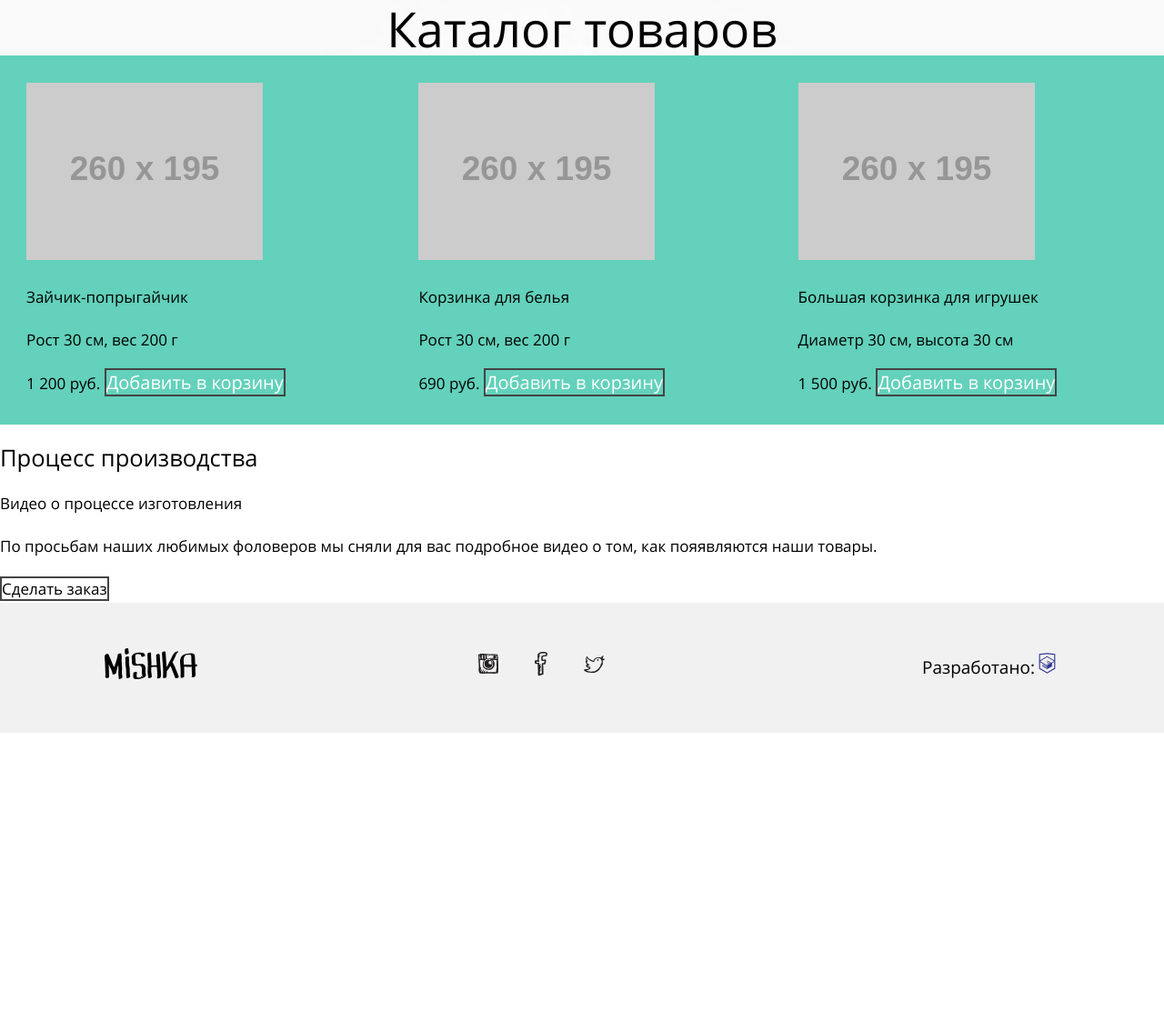
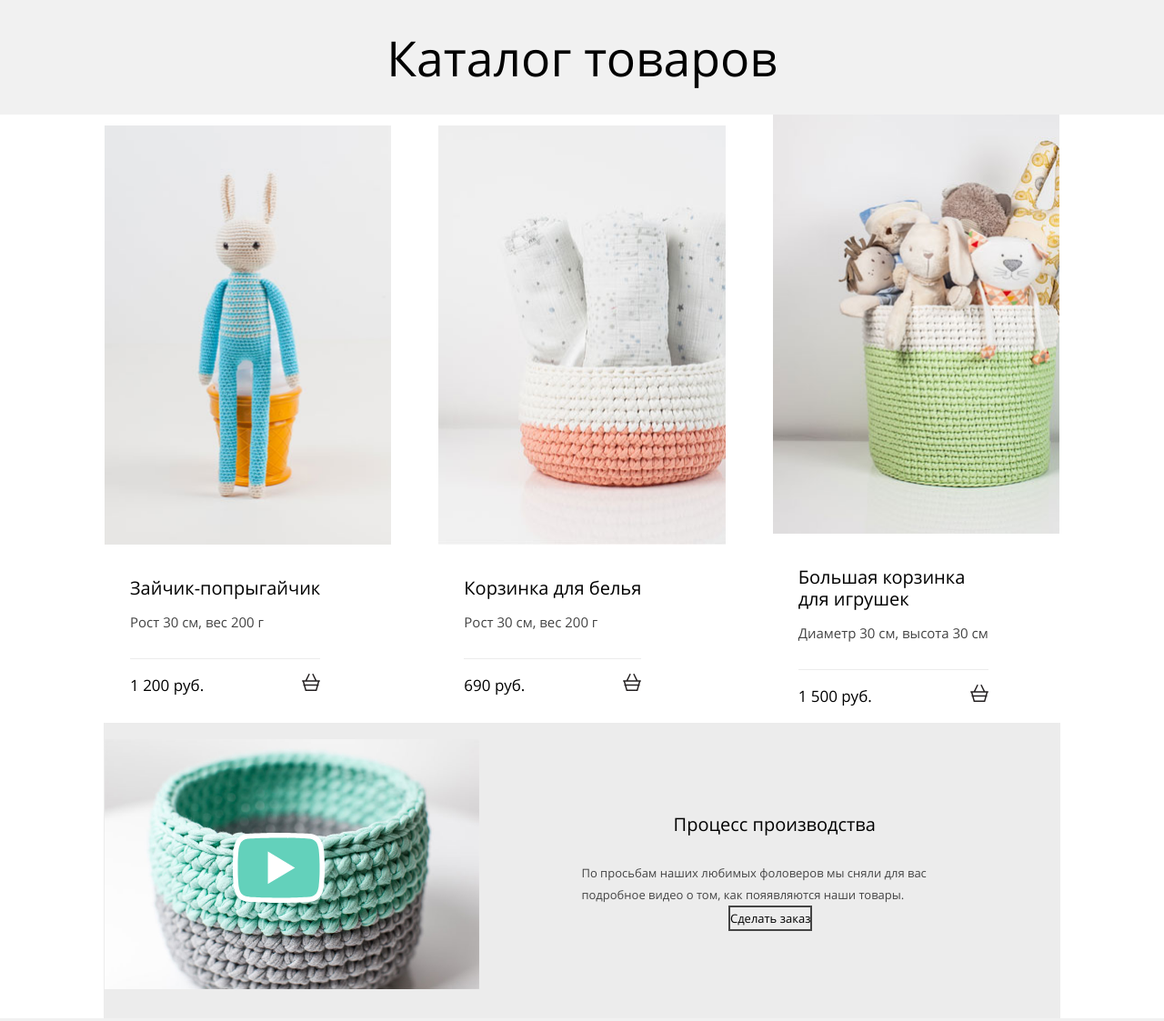
Before and after one commit to Alex-Lobyshev/900081-mishka-16, a website: page source/catalog.html in a window 1280 px wide. Shown: the part 209-1332 px from the top of the page at 91% size. Before the commit the page ends 1017 px from the top, so only its background shows below. Drawn offline with nearby package versions, Linux system fonts and the light colour scheme; files that its build step writes are made by us from their sources; placeholder pictures from the web are drawn by us.

Commit message:
Finishe adaptive catalog

```diff
--- a/source/catalog.html
+++ b/source/catalog.html
@@ -65,44 +65,106 @@
           </p>
         </div>
         <div class="content-block">
-          <h1 class="main-header__title">Каталог товаров</h1>
+          <h1 class="main-header__title main-header__title--catalog">Каталог товаров</h1>
         </div>
       </div>
     </section>
-    <div class="catalog-wrapper">
-      <ul class="catalog-list">
-        <li class="catalog-list__item catalog-item">
-          <img src="http://placehold.it/260x195" alt="Товар1" class="catalog-item__image">
-          <p class="catalog-item__title">Зайчик-попрыгайчик</p>
-          <p class="catalog-item__describe">Рост 30 см, вес 200 г</p>
-          <b class="catalog-item__price">1 200 руб.</b>
-          <a class="button" href="cart.html">Добавить в корзину</a>
+    <div class="product-catalog">
+      <div class="product-catalog__wrapper">
+        <ul class="product-catalog-list">
+          <li class="product-catalog-list__item product-item">
+            <img src="img/photo-hare-mobile@1x.jpg" width="260" height="195" alt="Товар1"
+              class="product-item__image product-item__image--mobile">
+            <img src="img/photo-hare-tablet@1x.jpg" width="334" height="334" alt="Товар1"
+              class="product-item__image product-item__image--tablet">
+            <img src="img/photo-hare-desktop@1x.jpg" width="316" height="462" alt="Товар1"
+              class="product-item__image product-item__image--desktop">
+            <div class="product-item__inner">
+              <div class="product-item__about">
+                <p class="product-item__title">Зайчик-попрыгайчик</p>
+                <p class="product-item__describe">Рост 30 см, вес 200 г</p>
+              </div>
+              <div class="product-item__buy">
+                <p class="product-item__price">1 200 руб.</p>
+                <a class="" href="cart.html">
+                  <img src="img/icon-cart.svg" width="20" height="18px" alt="Добавить в корзину">
+                  <span class="visually-hidden">Добавить в корзину</span>
+                </a>
+              </div>
+            </div>
           </li>
-        <li class="catalog-list__item catalog-item">
-          <img src="http://placehold.it/260x195" alt="Товар2" class="catalog-item__image">
-          <p class="catalog-item__title">Корзинка для белья</p>
-          <p class="catalog-item__describe">Рост 30 см, вес 200 г</p>
-          <b class="catalog-item__price">690 руб.</b>
-          <a class="button" href="cart.html">Добавить в корзину</a>
+          <li class="product-catalog-list__item product-item">
+            <img src="img/photo-bowl-mobile@1x.jpg" width="260" height="195" alt="Товар2"
+              class="product-item__image product-item__image--mobile">
+            <img src="img/photo-bowl-tablet@1x.jpg" width="334" height="334" alt="Товар2"
+              class="product-item__image product-item__image--tablet">
+            <img src="img/photo-bowl-desktop@1x.jpg" width="316" height="462" alt="Товар2"
+              class="product-item__image product-item__image--desktop">
+            <div class="product-item__inner">
+              <div class="product-item__about">
+                <p class="product-item__title">Корзинка для белья</p>
+                <p class="product-item__describe">Рост 30 см, вес 200 г</p>
+              </div>
+              <div class="product-item__buy">
+                <p class="product-item__price">690 руб.</p>
+                <a class="" href="cart.html">
+                  <img src="img/icon-cart.svg" width="20" height="18px" alt="Добавить в корзину">
+                  <span class="visually-hidden">Добавить в корзину</span>
+                </a>
+              </div>
+            </div>
+
           </li>
-        <li class="catalog-list__item catalog-item">
-          <img src="http://placehold.it/260x195" alt="Товар3" class="catalog-item__image">
-          <p class="catalog-item__title">Большая корзинка для игрушек</p>
-          <p class="catalog-item__describe">Диаметр 30 см, высота 30 см</p>
-          <b class="catalog-item__price">1 500 руб.</b>
-          <a class="button" href="cart.html">Добавить в корзину</a>
+          <li class="product-catalog-list__item product-item">
+            <img src="img/photo-toys-mobile@1x.jpg" width="260" height="195" alt="Товар3"
+              class="product-item__image product-item__image--mobile">
+            <img src="img/photo-toys-tablet@1x.jpg" width="334" height="334" alt="Товар3"
+              class="product-item__image product-item__image--tablet">
+            <img src="img/photo-toys-desktop@1x.jpg" width="316" height="462" alt="Товар3"
+              class="product-item__image product-item__image--desktop">
+            <div class="product-item__inner">
+              <div class="product-item__about">
+                <p class="product-item__title">Большая корзинка <br>для игрушек</p>
+                <p class="product-item__describe">Диаметр 30 см, высота 30 см</p>
+              </div>
+              <div class="product-item__buy">
+                <p class="product-item__price">1 500 руб.</p>
+                <a class="" href="cart.html">
+                  <img src="img/icon-cart.svg" width="20" height="18px" alt="Добавить в корзину">
+                  <span class="visually-hidden">Добавить в корзину</span>
+                </a>
+              </div>
+            </div>
           </li>
         </ul>
       </div>
+    </div>
     <div class="process">
+      <div class="process__wrapper">
+        <p class="process__video process__video--tablet">
+          <img src="img/video-tablet@1x.jpg" width="668" height="455" alt="Видео процесса производства">
+          <img class="process__video--play" src="img/icon-play.svg" width="101" height="77"
+            alt="Запуск воспороизведения">
+        </p>
+        <p class="process__video process__video--desktop">
+            <img src="img/video-desktop@1x.jpg" width="682" height="455" alt="Видео процесса производства">
+            <img class="process__video--play" src="img/icon-play.svg" width="101" height="77"
+              alt="Запуск воспороизведения">
+          </p>
+        <div class="process__text">
           <h2 class="process__title process-title--icon">Процесс производства</h2>
-      <p class="process__video">
-        Видео о процессе изготовления
+          <p class="process__video process__video--mobile">
+            <img src="img/video-mobile@1x.jpg" width="260" height="150" alt="Видео процесса производства">
+            <img class="process__video--play" src="img/icon-play.svg" width="101" height="77"
+              alt="Запуск воспороизведения">
           </p>
           <p class="process__describe">По просьбам наших любимых фоловеров мы сняли для вас подробное видео о том, как
             пояявляются наши товары.
+            <a href="form.html" class="button process-button">Сделать заказ</a>
           </p>
-      <a href="form.html" class="button process-button">Сделать заказ</a>
+
+        </div>
+      </div>
     </div>
   </main>
   <footer class="page-footer">
--- a/source/less/blocks/catalog-list.less
+++ b/source/less/blocks/catalog-list.less
@@ -16,6 +16,12 @@
     padding-bottom: 30px;
     padding-left: 29px;
 
+    @media (min-width: @tablet-width) {
+      padding-top: 35px;
+      padding-bottom: 22px;
+      padding-left: 36px;
+    }
+
     a {
       color: rgba(255, 255, 255, 1);
       font-size: 19px;
--- a/source/less/blocks/information-block.less
+++ b/source/less/blocks/information-block.less
@@ -5,5 +5,6 @@
     display: flex;
     justify-content: space-between;
     align-items: center;
+
   }
 }
--- a/source/less/blocks/main-header.less
+++ b/source/less/blocks/main-header.less
@@ -5,7 +5,16 @@
   margin: 0 auto;
 
   &--catalog {
+    background: none;
     background-color: @bg-lightgrey;
+    min-height: 177px;
+    display: flex;
+    justify-content: center;
+    align-items: center;
+
+    @media (min-width: @tablet-width) {
+      align-items: flex-start;
+    }
   }
 
   @media (min-width: @tablet-width) {
@@ -35,9 +44,23 @@
     font-size: 26.5px;
     font-weight: @font-regular;
 
+    &--index {
+      padding-top: 48px;
+      padding-bottom: 92px;
+    }
+
     @media (min-width: @tablet-width){
       font-size: 43px;
       line-height: 50px;
+
+      &--index {
+        padding-top: 87px;
+        padding-bottom: 326px;
+      }
+
+      &--catalog {
+        padding-top: 32px;
+      }
     }
 
     @media (min-width: @desktop-width) {
--- /dev/null
+++ b/source/less/blocks/process.less
@@ -0,0 +1,128 @@
+.process {
+  width: 320px;
+  margin: 0 auto;
+
+  .process__wrapper {
+    display: flex;
+    align-items: center;
+    flex-direction: column;
+    background-color: #ececec;
+    border: 1px solid #ececec;
+  }
+
+  @media (min-width: @tablet-width) {
+    width: auto;
+    margin: 0;
+
+    .process__wrapper {
+      display: flex;
+      justify-content: space-between;
+      width: 668px;
+      margin: 0 auto;
+      align-items: center;
+      height: 100%;
+    }
+  }
+
+  @media (min-width: @desktop-width) {
+    .process__wrapper {
+      width: 1050px;
+      flex-direction: row;
+    }
+  }
+
+  .process__title {
+    font-size: 17px;
+    line-height: 24px;
+    font-weight: @font-regular;
+
+    @media (min-width: @tablet-width) {
+      font-size: 20px;
+    }
+  }
+
+  .process__video {
+    position: relative;
+    margin-bottom: 22px;
+
+    &--tablet{
+      display: none;
+    }
+
+    &--desktop{
+      display: none;
+    }
+
+    &--play {
+      position: absolute;
+      left:50%;
+      margin-left: -65px;
+      top: 50%;
+      margin-top: -39px;
+    }
+
+    @media (min-width: @tablet-width) {
+      &--tablet{
+        display: block;
+      }
+
+      &--mobile {
+        display: none;
+      }
+
+      &--desktop {
+        display: none;
+      }
+    }
+
+    @media (min-width: @desktop-width) {
+      &--desktop{
+        display: block;
+      }
+
+      &--mobile {
+        display: none;
+      }
+
+      &--tablet {
+        display: none;
+      }
+    }
+  }
+
+  .process__describe {
+    font-size: 13px;
+    line-height: 24px;
+    color: #444444;
+    margin-left: 34px;
+    margin-right: 43px;
+    display: flex;
+    flex-direction: column;
+    align-items: center;
+
+    @media (min-width: @tablet-width) {
+      flex-grow: 1;
+
+      a {
+        width: 100%;
+      }
+    }
+
+    @media (min-width: @desktop-width) {
+      a {
+        width: auto;
+      }
+    }
+  }
+
+  .process__text {
+    display: flex;
+    flex-direction: column;
+    align-items: center;
+
+    @media (min-width: @desktop-width) {
+      margin-right: 67px;
+      margin-left: 78px;
+    }
+  }
+}
--- /dev/null
+++ b/source/less/blocks/product-catalog-list.less
@@ -0,0 +1,29 @@
+.product-catalog-list {
+  display: flex;
+  flex-direction: column;
+  align-items: center;
+
+  @media (min-width: @desktop-width) {
+    flex-direction: row;
+  }
+
+  .product-catalog-list__item {
+    margin-bottom: 30px;
+    &:last-child {
+      margin-bottom: 0;
+    }
+
+    @media (min-width: @tablet-width) {
+      align-items: flex-start;
+    }
+
+    @media (min-width: @desktop-width) {
+      margin-bottom: 0;
+      margin-right: 52px;
+
+      &:last-child {
+        margin-right: 0;
+      }
+    }
+  }
+}
--- /dev/null
+++ b/source/less/blocks/product-catalog.less
@@ -0,0 +1,25 @@
+.product-catalog {
+  width: 320px;
+  margin: 0 auto;
+
+  @media (min-width: @tablet-width) {
+    width: auto;
+    margin: 0;
+
+    .product-catalog__wrapper {
+      display: flex;
+      justify-content: space-between;
+      width: 668px;
+      margin: 0 auto;
+      flex-direction: column;
+      align-items: center;
+      height: 100%;
+    }
+  }
+
+  @media (min-width: @desktop-width) {
+    .product-catalog__wrapper {
+      width: 1050px;
+    }
+  }
+}
--- /dev/null
+++ b/source/less/blocks/product-item.less
@@ -0,0 +1,108 @@
+.product-item {
+  display: flex;
+  flex-direction: column;
+  align-items: center;
+
+  @media (min-width: @tablet-width) {
+    flex-direction: row;
+  }
+
+  @media (min-width: @desktop-width) {
+    flex-direction: column;
+  }
+
+  .product-item__image {
+    &--tablet {
+      display: none;
+    }
+
+    &--desktop {
+      display: none;
+    }
+
+    @media (min-width: @tablet-width) {
+      &--mobile {
+        display: none;
+      }
+
+      &--tablet {
+        display: block;
+      }
+
+      &--desktop {
+        display: none;
+      }
+    }
+
+    @media (min-width: @desktop-width) {
+      &--mobile {
+        display: none;
+      }
+
+      &--tablet {
+        display: none;
+      }
+
+      &--desktop {
+        display: block;
+      }
+    }
+  }
+
+  .product-item__inner {
+    margin-top: 16px;
+
+    @media (min-width: @tablet-width) {
+      margin-left: 28px;
+    }
+  }
+
+
+  .product-item__about {
+    display       : flex;
+    flex-direction: column;
+    border-bottom : 1px solid #ececec;
+  }
+
+  .product-item__title {
+    line-height: 24px;
+    font-weight: @font-regular;
+
+    @media (min-width: @tablet-width) {
+      font-size: 20px;
+    }
+  }
+
+  .product-item__describe {
+    font-size    : 13px;
+    color        : #444444;
+    margin-top   : -10px;
+    margin-bottom: 11px;
+
+    @media (min-width: @tablet-width) {
+      font-size: 15px;
+      margin-bottom: 167px;
+    }
+
+    @media (min-width: @desktop-width) {
+      font-size: 15px;
+      margin-bottom: 25px;
+    }
+  }
+
+  .product-item__buy {
+    display        : flex;
+    justify-content: space-between;
+    align-items    : center;
+  }
+
+  .product-item__price {
+    font-size  : 15px;
+    line-height: 24px;
+    font-weight: @font-regular;
+
+    @media (min-width: @tablet-width) {
+      font-size: 17px;
+    }
+  }
+}
--- a/source/less/style.less
+++ b/source/less/style.less
@@ -22,3 +22,7 @@
 @import "blocks/content-block.less";
 @import "blocks/product-list.less";
 @import "blocks/social-list.less";
+@import "blocks/product-item.less";
+@import "blocks/product-catalog.less";
+@import "blocks/product-catalog-list.less";
+@import "blocks/process.less";
```
Also changed, not shown: source/index.html (+1 -1 lines). Lines whose indentation alone changed are shown as unchanged.
